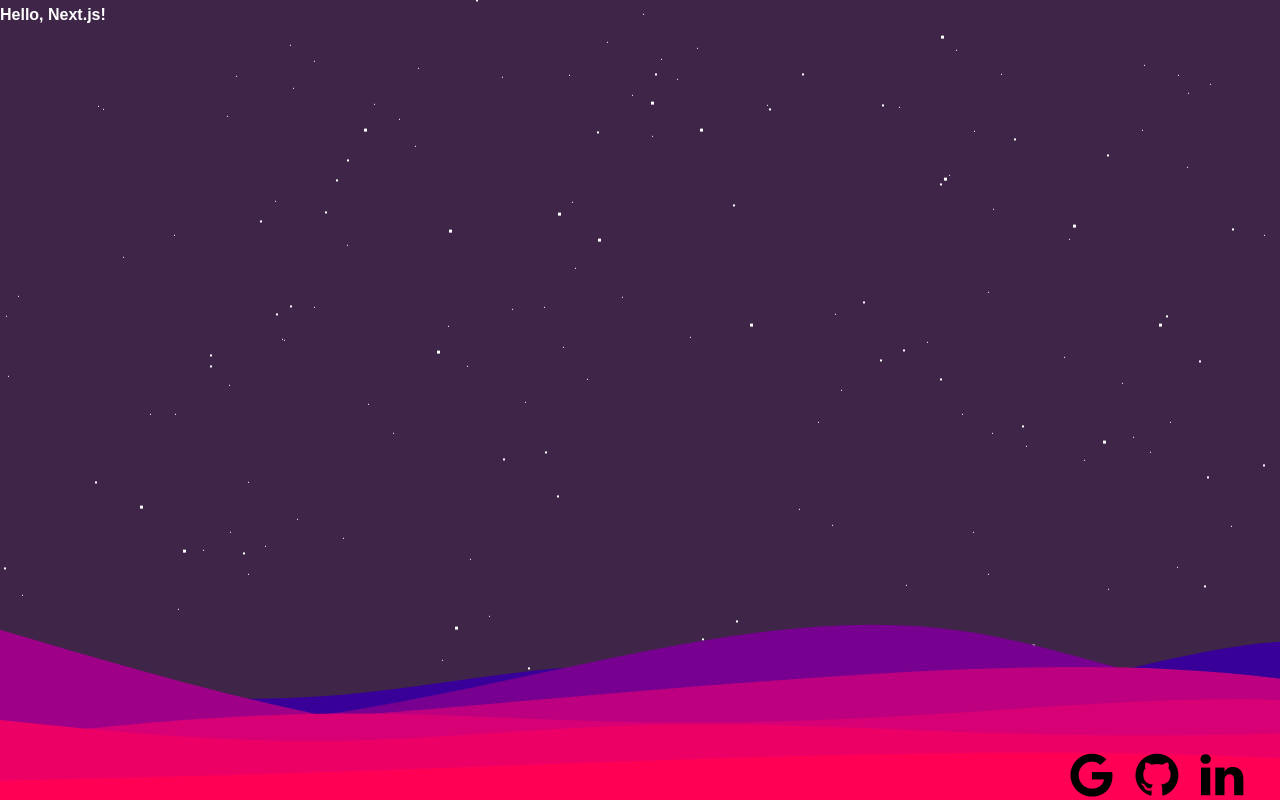
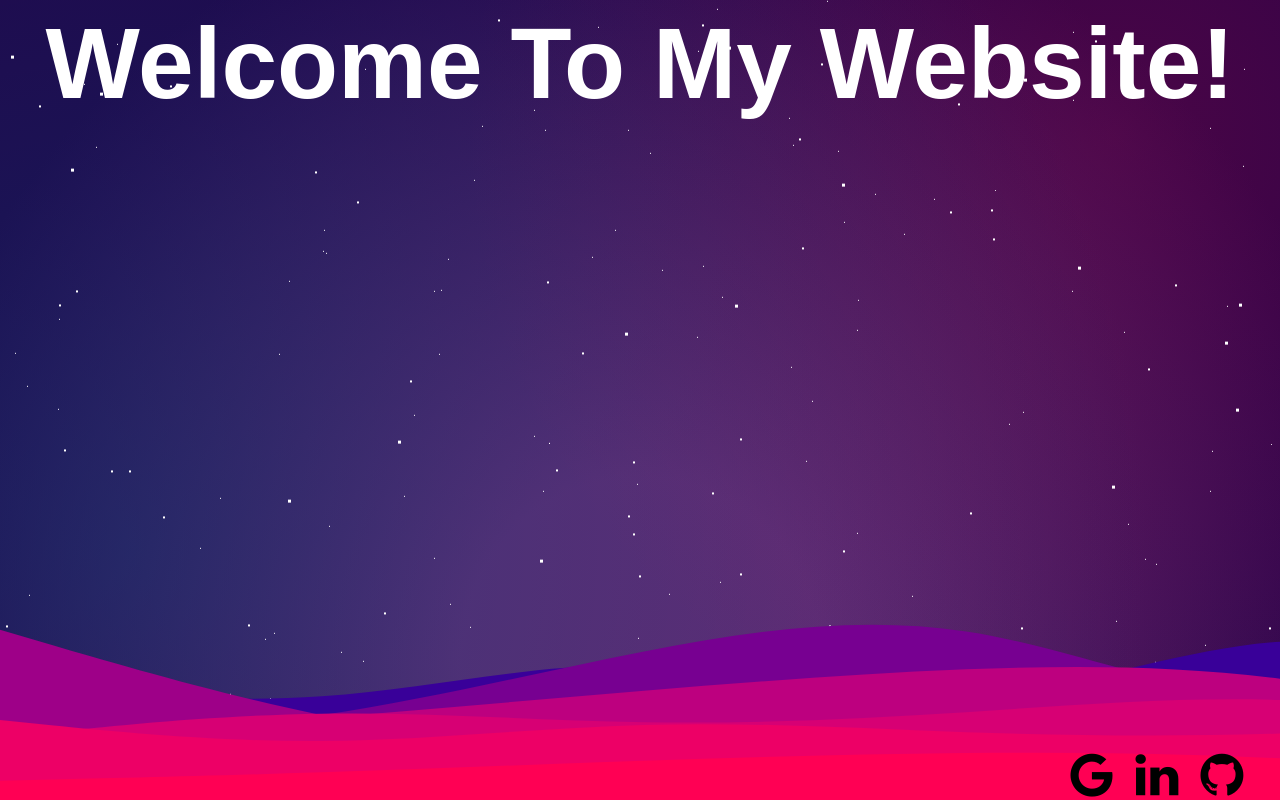
Before and after one commit to leonlenk/leonlenk.github.io, a Next.js app: page / in a window 1280 px wide. Built offline with nearby package versions, Linux system fonts and the light colour scheme.

Commit message:
Added gradient background and text

```diff
--- a/pages/_document.tsx
+++ b/pages/_document.tsx
@@ -3,7 +3,9 @@ import { Html, Head, Main, NextScript } from 'next/document'
 export default function Document() {
   return (
     <Html>
-      <Head />
+      <Head>
+        <link rel="stylesheet" href="https://cdnjs.cloudflare.com/ajax/libs/font-awesome/4.7.0/css/font-awesome.min.css"></link>
+      </Head>
       <body>
         <Main />
         <NextScript />
--- a/pages/index.tsx
+++ b/pages/index.tsx
@@ -1,13 +1,10 @@
 import starStyles from "../styles/stars.module.scss";
 import footerStyles from "../styles/footer.module.scss";
-import Head from "next/head";
+import indexStyles from "../styles/index.module.scss";
 
 export default function Page() {
     return (
     <>
-    <Head>
-        <link rel="stylesheet" href="https://cdnjs.cloudflare.com/ajax/libs/font-awesome/4.7.0/css/font-awesome.min.css"></link>
-    </Head>
     <main>
         <div id={starStyles.background}/>
         <div id={starStyles.midground}/>
@@ -15,11 +12,11 @@ export default function Page() {
         <div id={footerStyles.footer}>
             <div id={footerStyles.iconContainer}>
                 <a href="mailto:leonlenk@gmail.com" className="fa fa-google" id={footerStyles.socialIcon} />
+                <a href="https://www.linkedin.com/in/leon-lenk/" className="fa fa-linkedin" id={footerStyles.socialIcon} />
                 <a href="https://github.com/leonlenk" className="fa fa-github" id={footerStyles.socialIcon} />
-                <a href="https://www.linkedin.com/in/leon-lenk/" className="fa fa-linkedin" id={footerStyles.socialIcon} />
             </div>
         </div>
-        <h1>Hello, Next.js!</h1>
+        <h1 id={indexStyles.title}>Welcome To My Website!</h1>
     </main>
     </>
     );
--- a/styles/globals.scss
+++ b/styles/globals.scss
@@ -5,15 +5,28 @@
 
     // standardize fonts
     font-family: Ubuntu, sans-serif;
-    font-size: 16px;
 }
 
 body,
 html {
   width: 100%;
   height: 100%;
-  background: #3f2648;
-  background-size:cover;
-  background-repeat: no-repeat;
+
+  background:
+    radial-gradient(
+      circle at 10% 69%,
+      color-mix(in hsl, #01497c 40%, #0b0c2a00) 0%,
+      #0b0c2a00 80%
+    ),
+    radial-gradient(
+      circle at 87% 17%,
+      color-mix(in srgb, #c9184a 23%, #0b0c2a00) 0%,
+      #0b0c2a00 50%
+    ),
+    radial-gradient(
+      ellipse at 50% 83%,
+      color-mix(in srgb, #b5179e 50%, #1b3a4b) 20%,
+      #240046 85%
+      );
   color: white;
 }
--- /dev/null
+++ b/styles/index.module.scss
@@ -0,0 +1,4 @@
+#title {
+    text-align: center;
+    font-size: 100px;
+}
```
